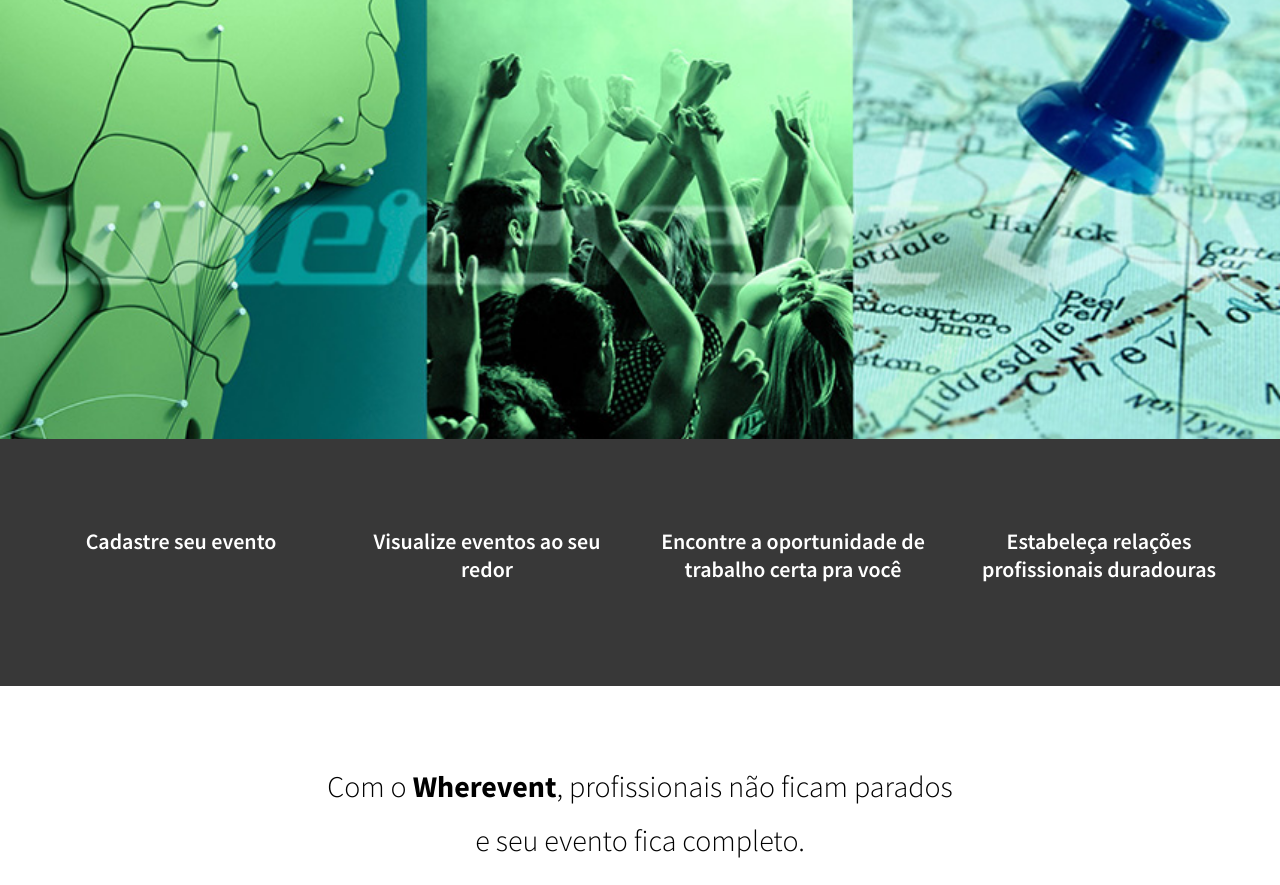
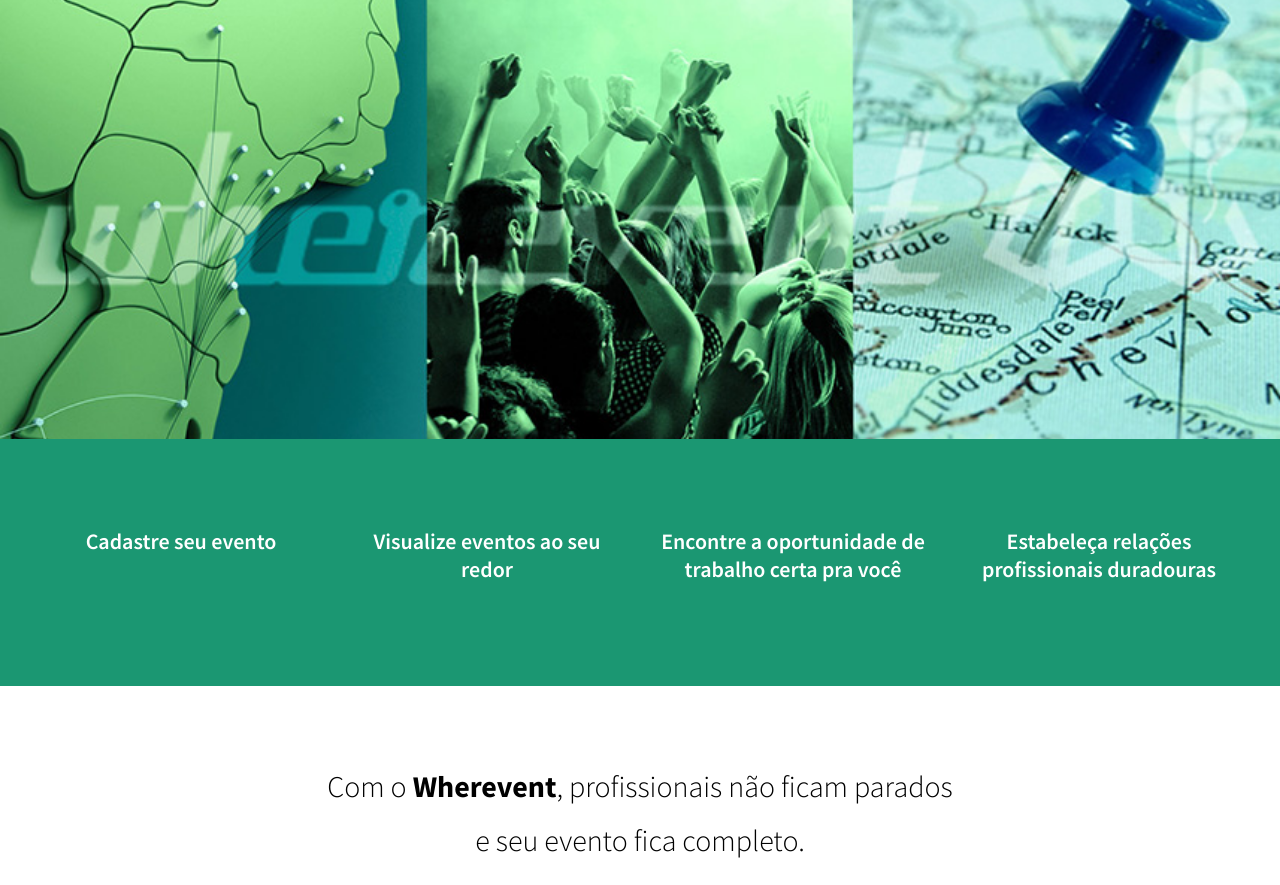
Before and after one commit to PastGhost/wherevent, a PHP site: page / in a window 1280 px wide. Shown: the part 90-975 px from the top of the page. Run offline with PHP 8.4, Linux system fonts and the light colour scheme.

Commit message:
Update default.css

```diff
--- a/default.css
+++ b/default.css
@@ -628,7 +628,7 @@ form {
 {
 	overflow: hidden;
 	padding: 6em 0em;
-	background: #383838;
+	background: #1B9772;
 	text-align: center;
 
 }
@@ -728,7 +728,7 @@ form {
 #slider-wrapper
 {
 	padding: 6em 0em;
-	background: #DB3256;
+	background: #DB3256;but
 }
 
 #slider
```
